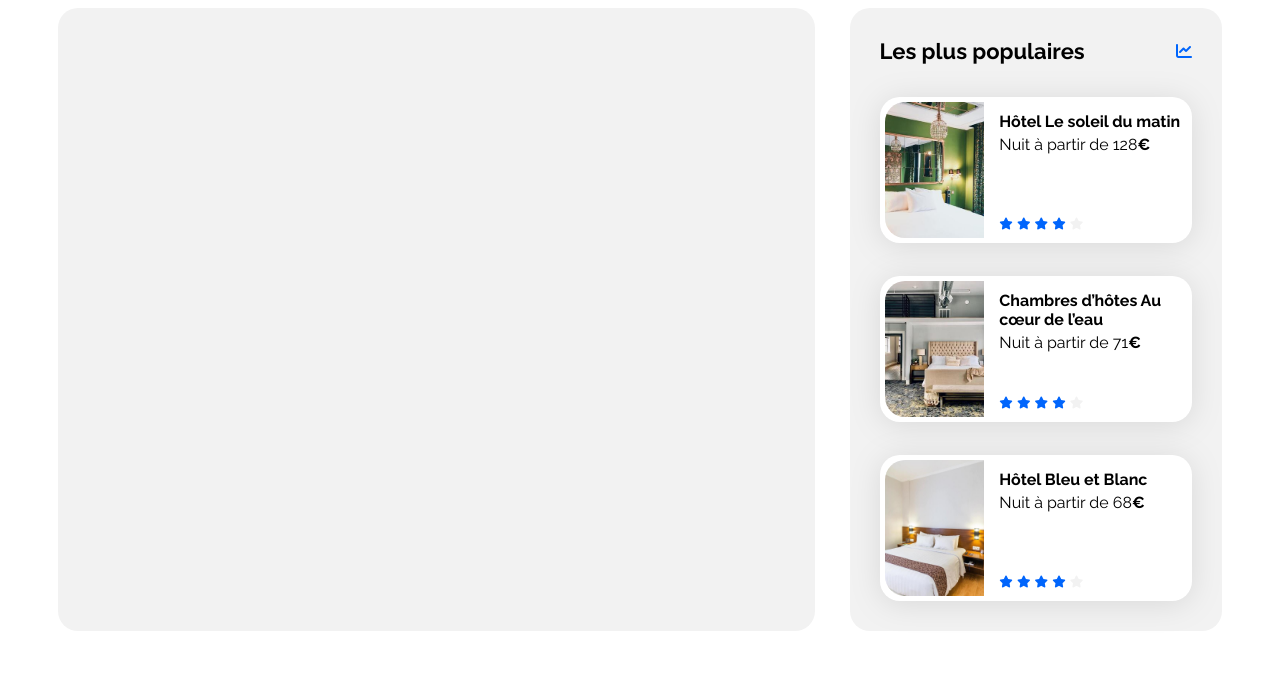
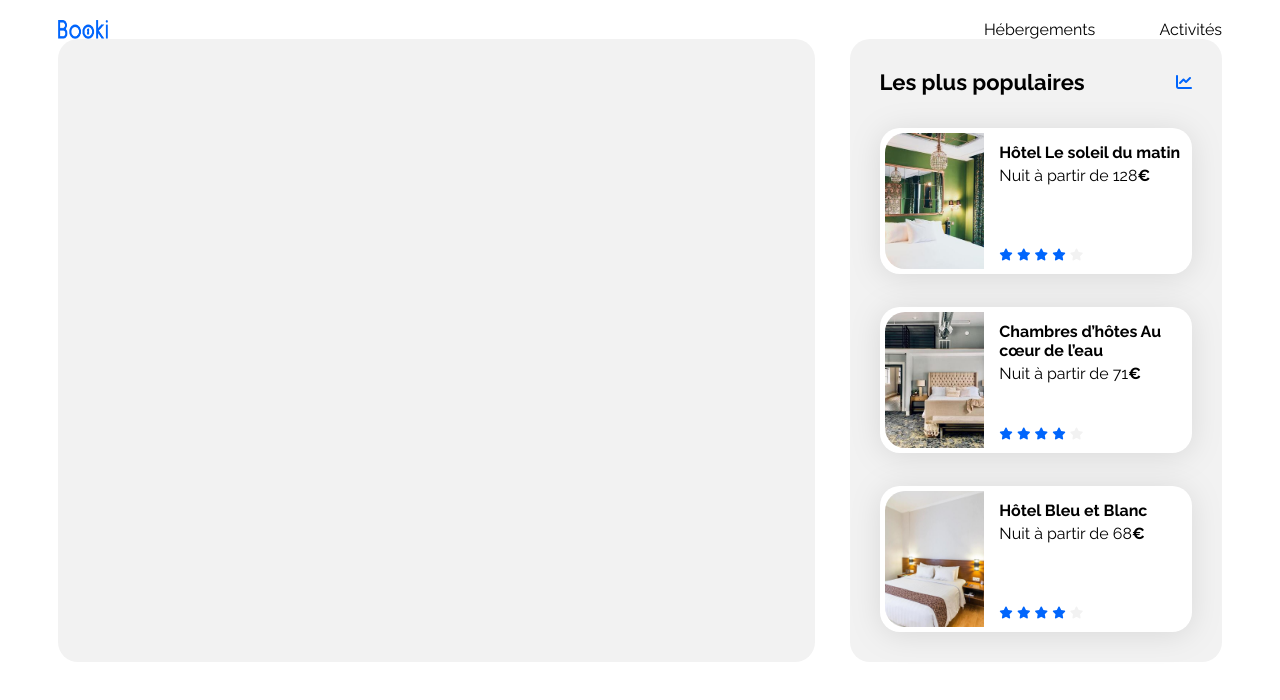
Before and after one commit to Jenny-Taranto/Projet2, a plain HTML site: page index.html in a window 1280 px wide. Drawn offline with Linux system fonts and the light colour scheme.

Commit message:
ajout code header

```diff
--- a/css/style.css
+++ b/css/style.css
@@ -16,6 +16,7 @@
 body {
     display: flex;
     justify-content: center;
+    margin-top: 20px;
 }
 
 .main-container {
@@ -121,8 +122,26 @@ a {
     margin-bottom: 5px;
 }
 
+/*Ci-dessous le code du header */
+header {
+    display: flex;
+    justify-content: space-between;
+}
 
+.logoheader {
+    max-width: 50px;
+    max-height: auto;
+}
 
+nav a {
+    margin-left: 60px;
+    padding-top: 10px;
+}
+
+nav a:hover {
+    color: #0065FC;
+    border-top: 2px #0065FC solid;
+}
 
 /* Le code ci-dessous correspond à la version responsive uniquement */
 
--- a/index.html
+++ b/index.html
@@ -16,7 +16,13 @@
 
 <body>
     <div class="main-container">
-        <header></header>
+        <header>
+            <img src="images\logo\Booki.png" alt="logo Booki" class="logoheader">
+                <nav>
+                    <a href="#">Hébergements</a>
+                    <a href="#">Activités</a>
+                </nav>
+        </header>
         <main>
             <div class="hebergements-and-populaires">
                 <section class="hebergements">
```
